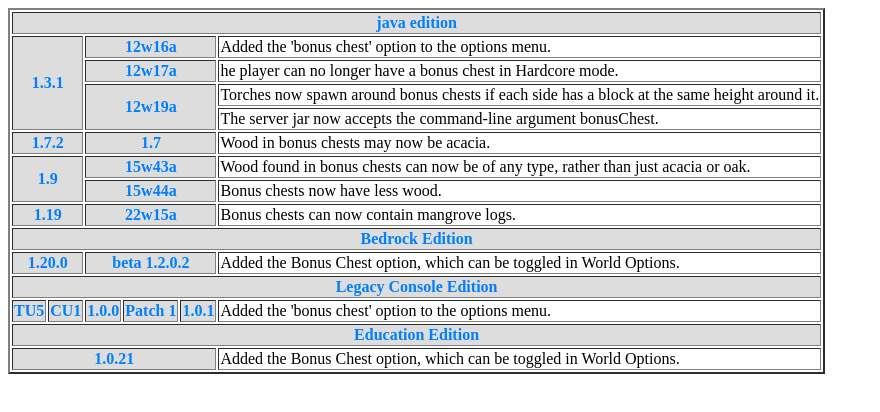
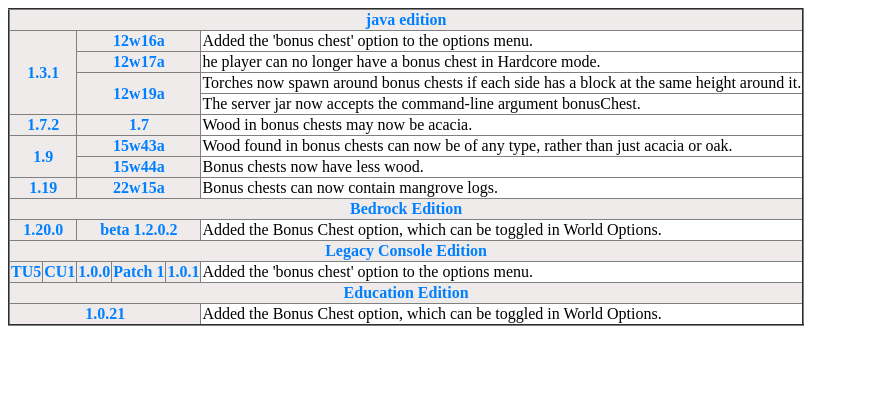
Before and after one commit to Maxyarish/practic2, a plain HTML site: page index.html/index.html in a window 1280 px wide. Shown: the whole page, without its empty margins (0-880 px from the left). Drawn offline with Linux system fonts and the light colour scheme.

Commit message:
practic1

```diff
--- a/index.html/style.css
+++ b/index.html/style.css
@@ -4,5 +4,9 @@
 }
 
 th {
-    background-color: rgb(222, 221, 221);
+    background-color: rgb(239, 235, 235);
 }
+
+table {
+    border-collapse: collapse;
+}
```
